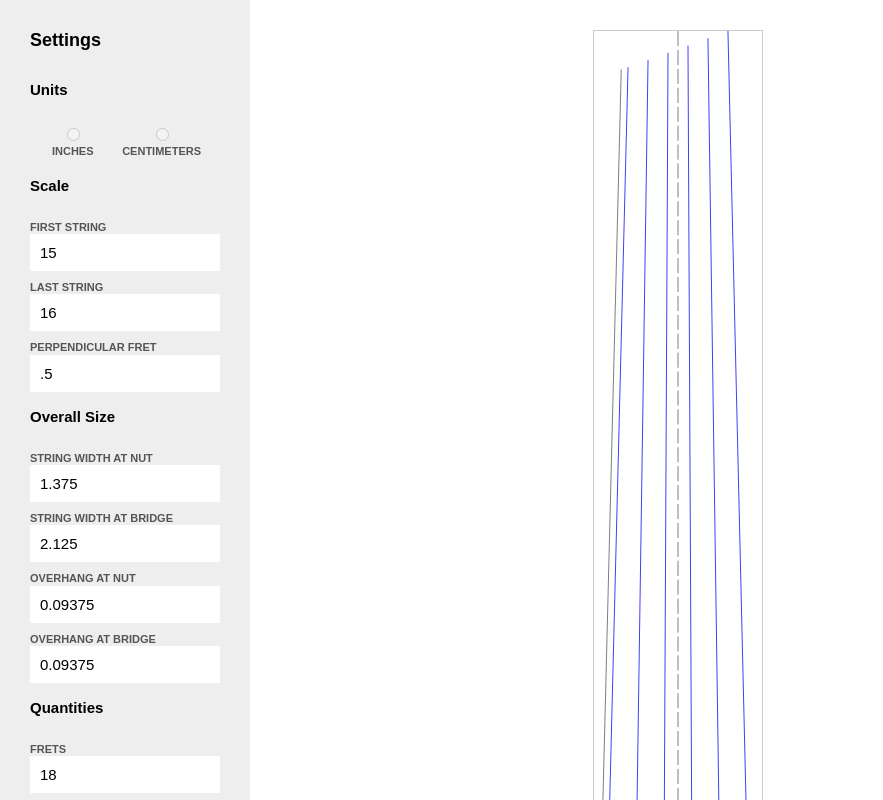
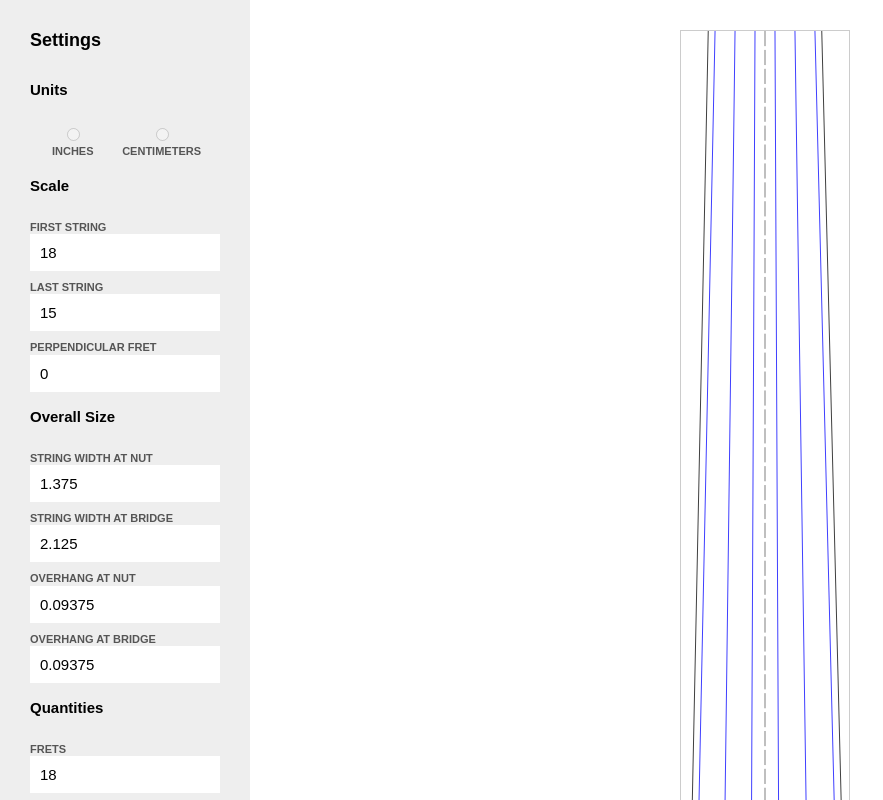
Before and after one commit to kthornbloom/FretGen, a plain HTML site: page index.html in a window 1280 px wide. Shown: the whole page, without its empty margins (0-883 px from the left). Drawn offline with Linux system fonts and the light colour scheme.

Commit message:
completing edges, starting frets

```diff
--- a/css/stylesheet.css
+++ b/css/stylesheet.css
@@ -86,6 +86,7 @@ input[type="radio"]:checked + label {
 #render {
 	border:1px solid #ccc;
 	max-width: 170px;
+	overflow:visible;
 }
 
 .centerline {
--- a/index.html
+++ b/index.html
@@ -31,15 +31,15 @@
 			<label for="">
 				First String
 			</label>
-			<input type="number" value="15" step="0.5" required id="scale1">
+			<input type="number" value="18" step="0.5" required id="scale1">
 			<label for="">
 				Last String
 			</label>
-			<input type="number" value="16" step="0.5" required id="scale2">
+			<input type="number" value="15" step="0.5" required id="scale2">
 			<label for="">
 				Perpendicular fret
 			</label>
-			<input type="number" value=".5" step="0.1" required id="perp">
+			<input type="number" value="0" step="0.1" required id="perp">
 		<h2>Overall Size</h2>
 			<label for="">String width at nut</label>
 			<input type="number" value="1.375" step="0.025" required id="swn">
@@ -58,7 +58,6 @@
 	<div class="result">
 		<svg xmlns:svg="http://www.w3.org/2000/svg" xmlns="http://www.w3.org/2000/svg" viewBox="0 0 200 100"  id="render">
 		</svg>
- http://www.svgbasics.com/
 	</div>
 </div>
 
--- a/js/fretgen.js
+++ b/js/fretgen.js
@@ -3,7 +3,7 @@ $(document).ready(function(){
 	/* RUN THE FUNCTION
 	==============================================================*/
 	drawFrets();
-	$(".settings input").change(function () {
+	$(".settings input").on('change keyup paste', function () {
 		drawFrets();
 	});
 
@@ -90,19 +90,35 @@ $(document).ready(function(){
 						     overhang           ??  -> add to st1Y
 			*/
 		var	leftedgeX1 = (width / 2) - (swn/2 + offsetN),
-			leftedgeX2 = (width / 2) - (swb/2 + offsetB);
+			leftedgeX2 = (width / 2) - (swb/2 + offsetB),
+			rightedgeX1 = (width / 2) + (swn/2 + offsetN),
+			rightedgeX2 = (width / 2) + (swb/2 + offsetB);
+
 		if (firststringY1 >= laststringY1){
 			var leftedgeY1 = (firststringY1 + d),
-			leftedgeY2 = (firststringY2 - h);
+			leftedgeY2 = (firststringY2 + h),
+			rightedgeY1 = (laststringY1 - d),
+			rightedgeY2 = (laststringY2 - h);
 		} else {
 			var leftedgeY1 = (firststringY1 - d),
-			leftedgeY2 = (firststringY2 + h);
+			leftedgeY2 = (firststringY2 + h),
+			rightedgeY1 = (laststringY1 + d),
+			rightedgeY2 = (laststringY2 - h);
 		}
 
-		console.log('D:'+d+', firststringY1:'+firststringY1+', leftedgeY1:'+leftedgeY1+'');
+		$('#render').append('<line class="leftedge" x1 = "'+leftedgeX1+'" y1 = "'+leftedgeY1+'" x2 = "'+leftedgeX2+'" y2 = "'+leftedgeY2+'" stroke = "black" stroke-width = "1"/>');
+		$('#render').append('<line class="rightedge" x1 = "'+rightedgeX1+'" y1 = "'+rightedgeY1+'" x2 = "'+rightedgeX2+'" y2 = "'+rightedgeY2+'" stroke = "black" stroke-width = "1"/>');
 
-		$('#render').append('<path class="edge" d="M '+leftedgeX1+' '+leftedgeY1+' L '+leftedgeX2+' '+leftedgeY2+'" stroke="blue" stroke-width = "1"/>');
+		/* FRETS
+		==============================================================*/
+		var a = Math.abs(leftedgeY1 - leftedgeY2),
+			b = Math.abs(leftedgeX1 - leftedgeX2),
+			c = offsetN,
+			d = parseInt((c*b)/a);
 
+		for(var i = 0; i < fretCount; i++) {
+
+		}
 
 		/*
 
```
